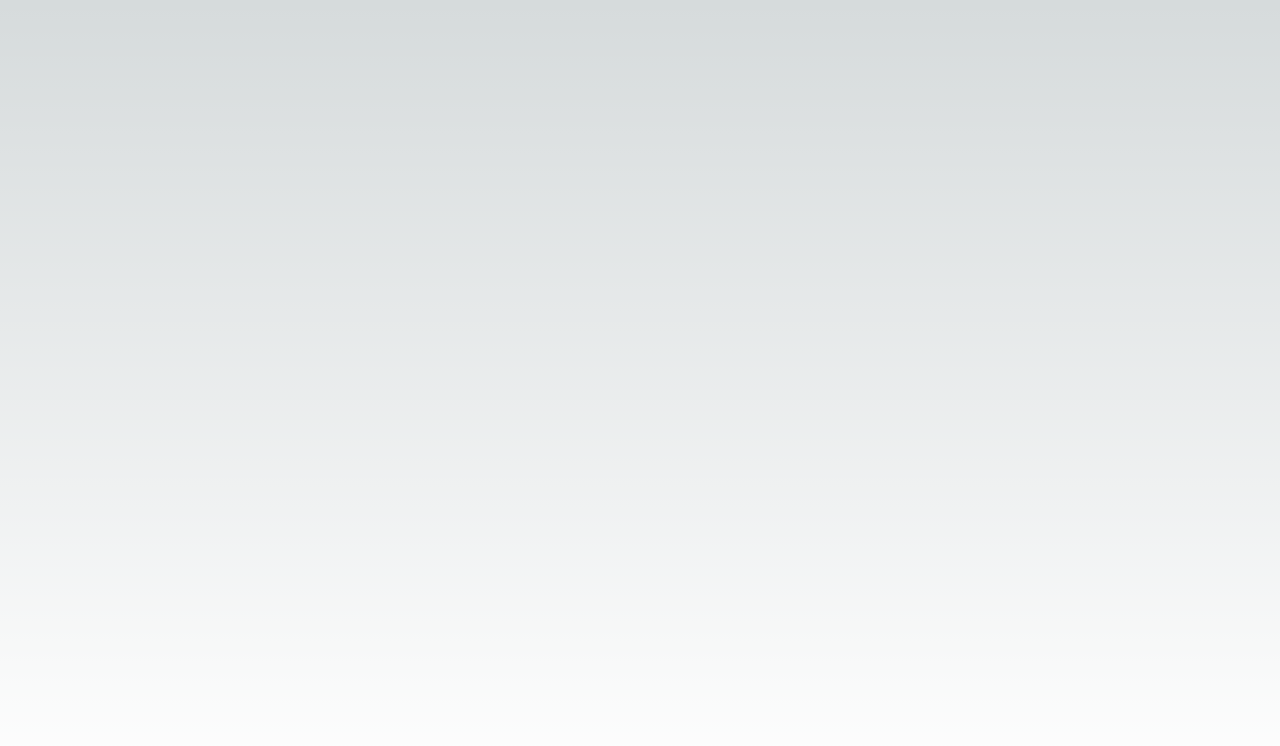
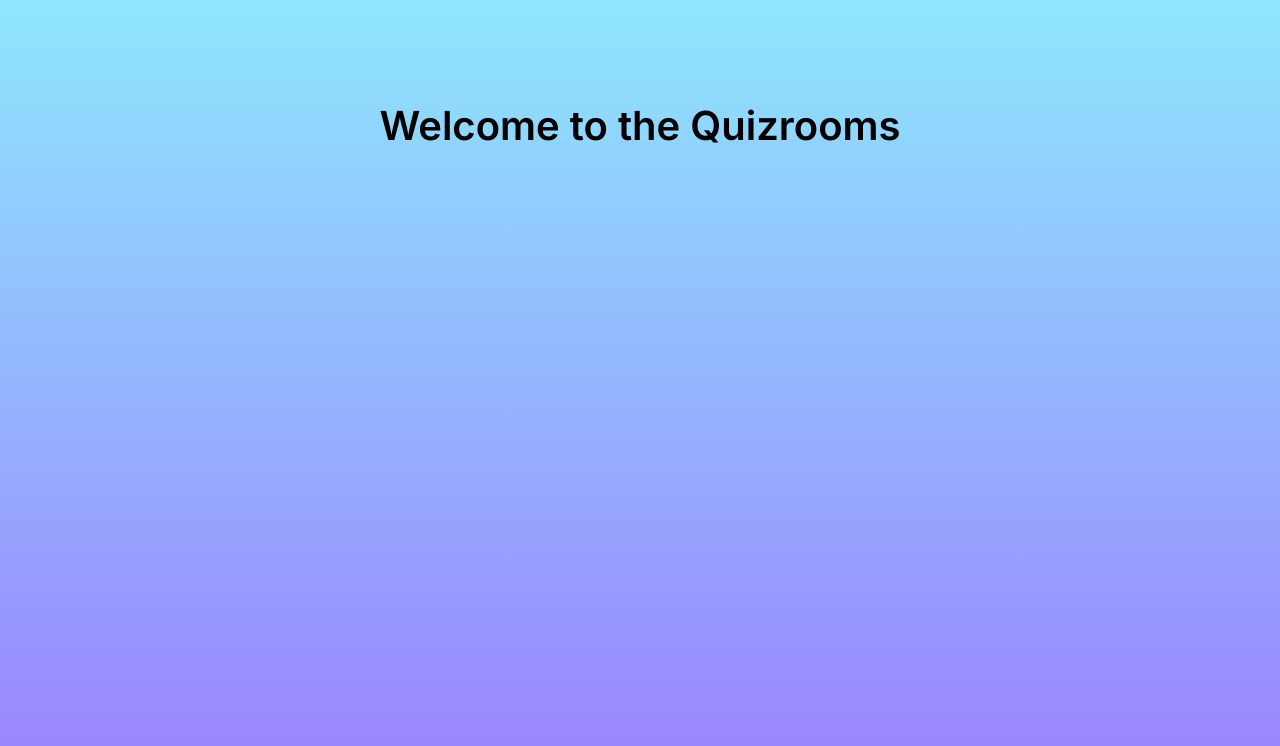
Before and after one commit to Lucas-Code27/Quizrooms, a Next.js app: page / in a window 1280 px wide. Shown: the top 746 px of the page. Built offline with nearby package versions, Linux system fonts and the light colour scheme.

Commit message:
Landing Page
Made basic page

```diff
--- a/src/app/globals.css
+++ b/src/app/globals.css
@@ -2,32 +2,12 @@
 @tailwind components;
 @tailwind utilities;
 
-:root {
-  --foreground-rgb: 0, 0, 0;
-  --background-start-rgb: 214, 219, 220;
-  --background-end-rgb: 255, 255, 255;
+h1 {
+  font-size: 40px;
+  font-weight: 600;
+  text-align: center;
+  color: rgb(0, 0, 0);
 }
-
-@media (prefers-color-scheme: dark) {
-  :root {
-    --foreground-rgb: 255, 255, 255;
-    --background-start-rgb: 0, 0, 0;
-    --background-end-rgb: 0, 0, 0;
-  }
+body {
+  background-image: linear-gradient(rgb(142, 231, 253), rgba(55, 0, 255, 0.5));
 }
-
-body {
-  color: rgb(var(--foreground-rgb));
-  background: linear-gradient(
-      to bottom,
-      transparent,
-      rgb(var(--background-end-rgb))
-    )
-    rgb(var(--background-start-rgb));
-}
-
-@layer utilities {
-  .text-balance {
-    text-wrap: balance;
-  }
-}
--- a/src/app/layout.tsx
+++ b/src/app/layout.tsx
@@ -5,8 +5,8 @@ import "./globals.css";
 const inter = Inter({ subsets: ["latin"] });
 
 export const metadata: Metadata = {
-  title: "Create Next App",
-  description: "Generated by create next app",
+  title: "The Quizrooms",
+  description: "The next level of quizzes. Hosted with Vercel",
 };
 
 export default function RootLayout({
--- a/src/app/page.tsx
+++ b/src/app/page.tsx
@@ -1,8 +1,9 @@
-import Image from "next/image";
-
-export default function Home() {
+ export default function Home() {
   return (
     <main className="flex min-h-screen flex-col items-center justify-between p-24">
+      <div>
+        <h1>Welcome to the Quizrooms</h1>
+      </div>
 
     </main>
   );
```
